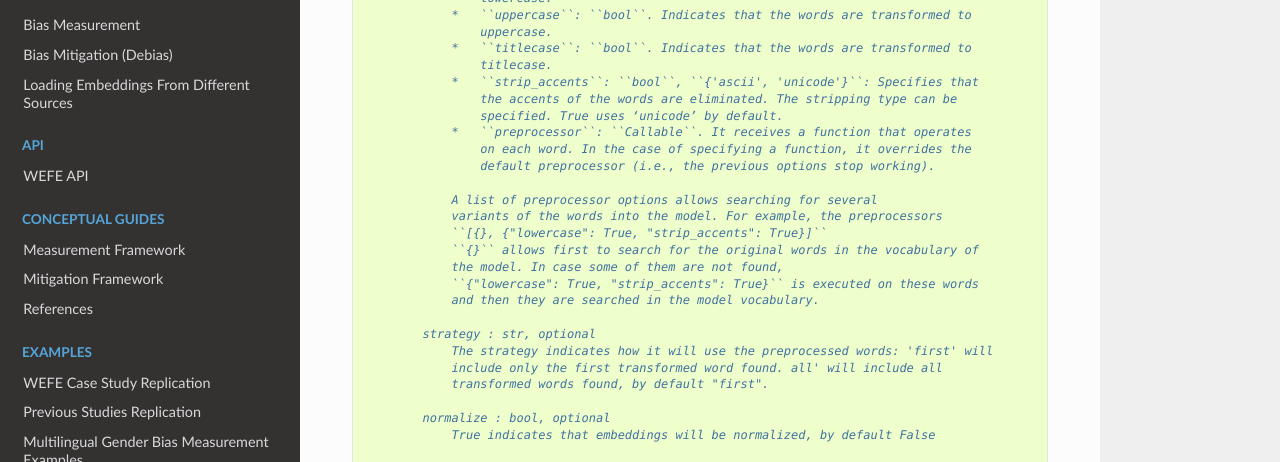
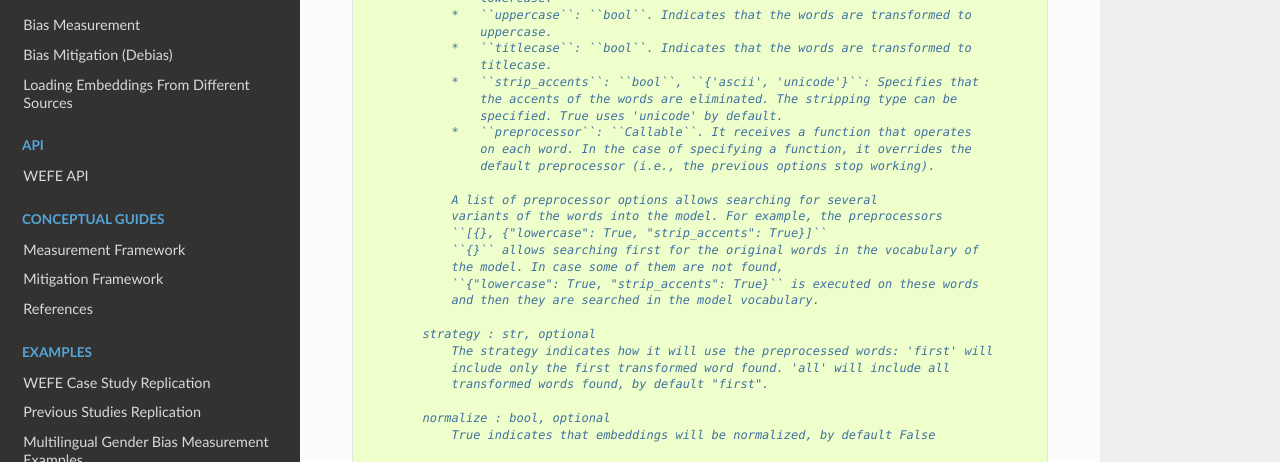
Before and after one commit to dccuchile/wefe, a Sphinx documentation site: the page built from docs/user_guide/contribute.rst, in a window 1280 px wide and 900 px high, scrolled down 5660 px. Shown: the part 151-613 px from the top of the window. Built offline with Sphinx 7.4.7 and the Read the Docs theme 2.0.0, drawn with Linux system fonts in a browser that asks for light colours; comment, search, counter and statistics services are not loaded; some of the changed text lies outside the part shown.

```diff
--- a/docs/getting_started/about.rst
+++ b/docs/getting_started/about.rst
@@ -41,7 +41,7 @@ process into two stages:
 Motivation and objectives
 =========================
 
-Word Embeddings models are a core component in almost all NLP downstream systems.
+Word Embedding models are a core component in almost all NLP downstream systems.
 Several studies have shown that they are prone to inherit stereotypical social
 biases from the corpus they were built on.
 The common method for quantifying bias is to use a metric that calculates the
--- a/docs/user_guide/contribute.rst
+++ b/docs/user_guide/contribute.rst
@@ -314,7 +314,7 @@ Using the steps previously seen, a sample metric is implemented:
                     titlecase.
                 *   ``strip_accents``: ``bool``, ``{'ascii', 'unicode'}``: Specifies that
                     the accents of the words are eliminated. The stripping type can be
-                    specified. True uses ‘unicode’ by default.
+                    specified. True uses 'unicode' by default.
                 *   ``preprocessor``: ``Callable``. It receives a function that operates
                     on each word. In the case of specifying a function, it overrides the
                     default preprocessor (i.e., the previous options stop working).
@@ -322,14 +322,14 @@ Using the steps previously seen, a sample metric is implemented:
                 A list of preprocessor options allows searching for several
                 variants of the words into the model. For example, the preprocessors
                 ``[{}, {"lowercase": True, "strip_accents": True}]``
-                ``{}`` allows first to search for the original words in the vocabulary of
+                ``{}`` allows searching first for the original words in the vocabulary of
                 the model. In case some of them are not found,
                 ``{"lowercase": True, "strip_accents": True}`` is executed on these words
                 and then they are searched in the model vocabulary.
 
             strategy : str, optional
                 The strategy indicates how it will use the preprocessed words: 'first' will
-                include only the first transformed word found. all' will include all
+                include only the first transformed word found. 'all' will include all
                 transformed words found, by default "first".
 
             normalize : bool, optional
@@ -527,7 +527,7 @@ the above.
                     titlecase.
                 *   ``strip_accents``: ``bool``, ``{'ascii', 'unicode'}``: Specifies that
                     the accents of the words are eliminated. The stripping type can be
-                    specified. True uses ‘unicode’ by default.
+                    specified. True uses 'unicode' by default.
                 *   ``preprocessor``: ``Callable``. It receives a function that operates
                     on each word. In the case of specifying a function, it overrides the
                     default preprocessor (i.e., the previous options stop working).
@@ -535,13 +535,13 @@ the above.
                 A list of preprocessor options allows searching for several
                 variants of the words into the model. For example, the preprocessors
                 ``[{}, {"lowercase": True, "strip_accents": True}]``
-                ``{}`` allows first to search for the original words in the vocabulary of the model.
+                ``{}`` allows searching first for the original words in the vocabulary of the model.
                 In case some of them are not found, ``{"lowercase": True, "strip_accents": True}``
                 is executed on these words and then they are searched in the model vocabulary.
 
             strategy : str, optional
                 The strategy indicates how it will use the preprocessed words: 'first' will
-                include only the first transformed word found. all' will include all
+                include only the first transformed word found. 'all' will include all
                 transformed words found, by default "first".
 
             normalize : bool, optional
--- a/docs/user_guide/measurement_user_guide.rst
+++ b/docs/user_guide/measurement_user_guide.rst
@@ -361,7 +361,7 @@ The possible options for a preprocessor are:
 -  ``uppercase``: ``bool``. Indicates that the words are transformed to uppercase.
 -  ``titlecase``: ``bool``. Indicates that the words are transformed to titlecase.
 -  ``strip_accents``: ``bool``, ``{'ascii', 'unicode'}``: Specifies that the accents of the words
-   are eliminated. The stripping type can be specified. True uses ‘unicode’ by default.
+   are eliminated. The stripping type can be specified. True uses 'unicode' by default.
 -  ``preprocessor``: ``Callable``. It receives a function that operates on each word.
    In the case of specifying a function, it overrides the default preprocessor
    (i.e., the previous options stop working).
@@ -370,7 +370,7 @@ The possible options for a preprocessor are:
 A list of preprocessor options allows searching for several
 variants of the words into the model. For example, the preprocessors
 ``[{}, {"lowercase": True, "strip_accents": True}]``
-``{}`` allows first to search for the original words in the vocabulary of the model.
+``{}`` allows searching first for the original words in the vocabulary of the model.
 In case some of them are not found, ``{"lowercase": True, "strip_accents": True}``
 is executed on these words and then they are searched in the model vocabulary.
 
```
Also changed, not shown: docs/conceptual_guides/mitigation_framework.rst (+4 -3 lines), docs/user_guide/mitigation_user_guide.rst (+4 -3 lines), 10 other files.
